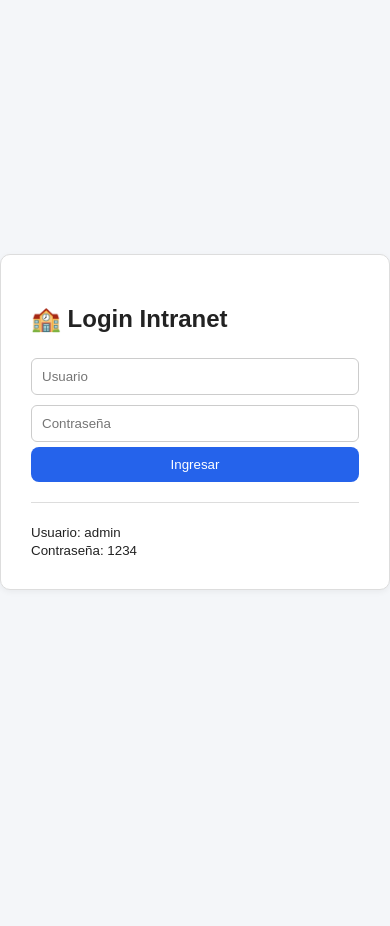
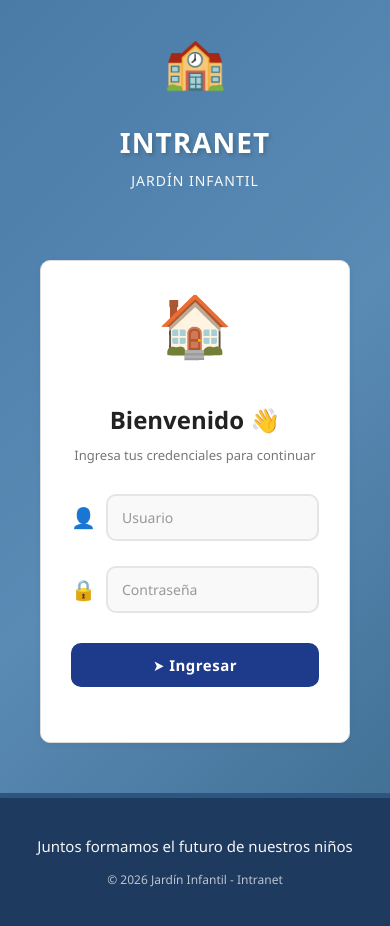
Before and after one commit to LuisAlberco1/intranet-jardin, a React (Vite) app: page / in a window 390 px wide. Before the commit the page ends 844 px from the top, so only its background shows below. Built offline with nearby package versions, Linux system fonts and the light colour scheme.

Commit message:
diseño de apartado del login

```diff
--- a/src/pages/Dashboard.tsx
+++ b/src/pages/Dashboard.tsx
@@ -1,51 +1,30 @@
-import { useContext, useEffect, useState } from "react";
+import { useContext } from "react";
 import { Link, useNavigate } from "react-router-dom";
 import { AuthContext } from "../context/AuthContext";
-
-const getLength = (key: string) => {
-  try {
-    const data = localStorage.getItem(key);
-    if (!data) return 0;
-
-    const parsed = JSON.parse(data);
-
-    return Array.isArray(parsed) ? parsed.length : 0;
-  } catch {
-    return 0;
-  }
-};
+import { DataContext } from "../context/DataContext";
 
 export default function Dashboard() {
-  const ctx = useContext(AuthContext);
+  const authCtx = useContext(AuthContext);
+  const dataCtx = useContext(DataContext);
+
   const navigate = useNavigate();
 
-  const [totalComunicados, setTotalComunicados] = useState(0);
-  const [totalReuniones, setTotalReuniones] = useState(0);
-  const [totalActividades, setTotalActividades] = useState(0);
+  if (!authCtx || !dataCtx) {
+    return null;
+  }
 
-  if (!ctx) return null;
+  const { user, logout } = authCtx;
 
-  const { user, logout } = ctx;
+  // seguridad TS
+  if (!user) {
+    return null;
+  }
 
-  const actualizar = () => {
-    setTotalComunicados(getLength("comunicados"));
-    setTotalReuniones(getLength("reuniones"));
-    setTotalActividades(getLength("actividades"));
-  };
-
-  // carga inicial
-  useEffect(() => {
-    actualizar();
-  }, []);
-
-  // 🔥 sincronización cada vez que vuelves a la pestaña
-  useEffect(() => {
-    window.addEventListener("focus", actualizar);
-
-    return () => {
-      window.removeEventListener("focus", actualizar);
-    };
-  }, []);
+  const {
+    comunicados,
+    reuniones,
+    actividades,
+  } = dataCtx;
 
   const handleLogout = () => {
     logout();
@@ -57,7 +36,9 @@ export default function Dashboard() {
       <h1>🏫 Intranet Jardín Infantil</h1>
 
       <p>
-        Usuario: <b>{user?.nombre}</b> | Rol: {user?.rol}
+        Usuario: <b>{user.nombre}</b>
+        {" | "}
+        Rol: <b>{user.rol}</b>
       </p>
 
       <hr />
@@ -65,20 +46,22 @@ export default function Dashboard() {
       <h2>Resumen del sistema</h2>
 
       <div className="grid grid-3">
+
         <div className="card">
-          <h3>{totalComunicados}</h3>
-          <p>Comunicados</p>
+          <h3>{comunicados.length}</h3>
+          <p>📢 Comunicados</p>
         </div>
 
         <div className="card">
-          <h3>{totalReuniones}</h3>
-          <p>Reuniones</p>
+          <h3>{reuniones.length}</h3>
+          <p>👨‍👩‍👧 Reuniones</p>
         </div>
 
         <div className="card">
-          <h3>{totalActividades}</h3>
-          <p>Actividades</p>
+          <h3>{actividades.length}</h3>
+          <p>📅 Actividades</p>
         </div>
+
       </div>
 
       <hr />
@@ -86,23 +69,28 @@ export default function Dashboard() {
       <h2>Módulos</h2>
 
       <div className="grid grid-3">
+
         <Link to="/comunicados">
           <div className="card">
             <h3>📢 Comunicados</h3>
+            <p>Administrar comunicados internos</p>
           </div>
         </Link>
 
         <Link to="/reuniones">
           <div className="card">
             <h3>👨‍👩‍👧 Reuniones</h3>
+            <p>Gestionar reuniones</p>
           </div>
         </Link>
 
         <Link to="/actividades">
           <div className="card">
             <h3>📅 Actividades</h3>
+            <p>Gestionar actividades</p>
           </div>
         </Link>
+
       </div>
 
       <hr />
--- a/src/pages/Login.tsx
+++ b/src/pages/Login.tsx
@@ -1,6 +1,7 @@
 import { useState, useContext } from "react";
 import { useNavigate } from "react-router-dom";
 import { AuthContext } from "../context/AuthContext";
+import "../styles/login.css";
 
 type Credencial = {
   user: string;
@@ -17,14 +18,12 @@ export default function Login() {
   const [password, setPassword] = useState("");
   const [error, setError] = useState("");
 
-  // seguridad TS
   if (!ctx) {
     return <h2>Error cargando autenticación</h2>;
   }
 
   const { login } = ctx;
 
-  // simulación de usuarios
   const credenciales: Credencial[] = [
     {
       user: "admin",
@@ -36,7 +35,6 @@ export default function Login() {
 
   const handleLogin = (e: React.FormEvent<HTMLFormElement>) => {
     e.preventDefault();
-
     setError("");
 
     if (!usuario.trim() || !password.trim()) {
@@ -45,9 +43,7 @@ export default function Login() {
     }
 
     const usuarioEncontrado = credenciales.find(
-      (u) =>
-        u.user === usuario &&
-        u.pass === password
+      (u) => u.user === usuario && u.pass === password
     );
 
     if (!usuarioEncontrado) {
@@ -64,52 +60,57 @@ export default function Login() {
   };
 
   return (
-    <div className="login-container">
+    <div className="login-page">
+      <div className="login-header">
+        <div className="header-content">
+          <div className="school-icon">🏫</div>
+          <h1>INTRANET</h1>
+          <p>JARDÍN INFANTIL</p>
+        </div>
+      </div>
+
+      <div className="login-main">
         <div className="login-card">
+          <div className="card-icon">🏠</div>
 
-        <h2>🏫 Login Intranet</h2>
+          <h2>Bienvenido 👋</h2>
+          <p className="subtitle">Ingresa tus credenciales para continuar</p>
 
-        <form
-          className="login-form"
-          onSubmit={handleLogin}
-        >
+          <form className="login-form" onSubmit={handleLogin}>
+            <div className="input-group">
+              <span className="input-icon">👤</span>
               <input
                 type="text"
                 placeholder="Usuario"
                 value={usuario}
-            onChange={(e) =>
-              setUsuario(e.target.value)
-            }
+                onChange={(e) => setUsuario(e.target.value)}
               />
+            </div>
 
+            <div className="input-group">
+              <span className="input-icon">🔒</span>
               <input
                 type="password"
                 placeholder="Contraseña"
                 value={password}
-            onChange={(e) =>
-              setPassword(e.target.value)
-            }
+                onChange={(e) => setPassword(e.target.value)}
               />
+            </div>
 
-          <button type="submit">
-            Ingresar
+            <button type="submit" className="btn-login">
+              ➤ Ingresar
             </button>
           </form>
 
-        {error && (
-          <p className="error">
-            {error}
-          </p>
-        )}
+          {error && <p className="error-message">{error}</p>}
+        </div>
+      </div>
 
-        <hr />
-
-        <small>
-          Usuario: admin
-          <br />
-          Contraseña: 1234
-        </small>
-
+      <div className="login-footer">
+        <div className="footer-content">
+          <p>Juntos formamos el futuro de nuestros niños</p>
+          <p>© 2026 Jardín Infantil - Intranet</p>
+        </div>
       </div>
     </div>
   );
--- /dev/null
+++ b/src/styles/login.css
@@ -0,0 +1,306 @@
+/* LOGIN PAGE */
+.login-page {
+  min-height: 100vh;
+  display: flex;
+  flex-direction: column;
+  background: linear-gradient(135deg, #4a7ba7 0%, #5a8bb5 50%, #3d6b8f 100%);
+  font-family: 'Segoe UI', Tahoma, Geneva, Verdana, sans-serif;
+  position: relative;
+  overflow: hidden;
+}
+
+/* HEADER */
+.login-header {
+  text-align: center;
+  color: white;
+  padding: 40px 20px 20px;
+  flex-shrink: 0;
+}
+
+.header-content {
+  position: relative;
+  z-index: 2;
+}
+
+.school-icon {
+  font-size: 60px;
+  margin-bottom: 15px;
+  display: inline-block;
+  animation: float 3s ease-in-out infinite;
+}
+
+@keyframes float {
+  0%, 100% {
+    transform: translateY(0px);
+  }
+  50% {
+    transform: translateY(-10px);
+  }
+}
+
+.login-header h1 {
+  font-size: 42px;
+  font-weight: 700;
+  margin: 10px 0;
+  letter-spacing: 2px;
+  text-shadow: 2px 2px 4px rgba(0, 0, 0, 0.2);
+}
+
+.login-header p {
+  font-size: 18px;
+  letter-spacing: 1px;
+  margin: 5px 0;
+  opacity: 0.95;
+  font-weight: 500;
+}
+
+/* MAIN CONTENT */
+.login-main {
+  flex: 1;
+  display: flex;
+  justify-content: center;
+  align-items: center;
+  padding: 30px 20px;
+  position: relative;
+  z-index: 2;
+}
+
+/* LOGIN CARD */
+.login-card {
+  background: white;
+  border-radius: 24px;
+  padding: 45px 35px;
+  box-shadow: 0 20px 60px rgba(0, 0, 0, 0.25);
+  max-width: 350px;
+  width: 100%;
+  text-align: center;
+  position: relative;
+  animation: slideUp 0.5s ease-out;
+}
+
+@keyframes slideUp {
+  from {
+    opacity: 0;
+    transform: translateY(30px);
+  }
+  to {
+    opacity: 1;
+    transform: translateY(0);
+  }
+}
+
+.card-icon {
+  font-size: 80px;
+  margin-bottom: 20px;
+  display: inline-block;
+  animation: bounce 2s ease-in-out infinite;
+}
+
+@keyframes bounce {
+  0%, 100% {
+    transform: translateY(0);
+  }
+  50% {
+    transform: translateY(-15px);
+  }
+}
+
+.login-card h2 {
+  font-size: 28px;
+  color: #222;
+  margin: 10px 0 0;
+  font-weight: 700;
+}
+
+.login-card .subtitle {
+  font-size: 14px;
+  color: #777;
+  margin: 10px 0 25px;
+  font-weight: 400;
+}
+
+/* FORM */
+.login-form {
+  margin: 25px 0;
+  display: flex;
+  flex-direction: column;
+  gap: 15px;
+}
+
+.input-group {
+  position: relative;
+  display: flex;
+  align-items: center;
+  gap: 10px;
+}
+
+.input-icon {
+  font-size: 20px;
+  flex-shrink: 0;
+}
+
+.login-form input {
+  flex: 1;
+  padding: 14px 16px;
+  border: 2px solid #e5e5e5;
+  border-radius: 10px;
+  font-size: 15px;
+  color: #222;
+  font-family: inherit;
+  transition: all 0.3s ease;
+  background: #f9f9f9;
+}
+
+.login-form input:focus {
+  outline: none;
+  border-color: #1e3a5f;
+  background: white;
+  box-shadow: 0 0 0 3px rgba(30, 58, 95, 0.1);
+}
+
+.login-form input::placeholder {
+  color: #999;
+}
+
+/* BUTTON */
+.btn-login {
+  padding: 14px 20px;
+  background: #1e3a8a;
+  color: white;
+  border: none;
+  border-radius: 10px;
+  font-size: 16px;
+  font-weight: 600;
+  cursor: pointer;
+  transition: all 0.3s ease;
+  margin-top: 10px;
+  letter-spacing: 0.5px;
+  font-family: inherit;
+}
+
+.btn-login:hover {
+  background: #1e3a5f;
+  transform: translateY(-2px);
+  box-shadow: 0 8px 20px rgba(30, 58, 95, 0.3);
+}
+
+.btn-login:active {
+  transform: translateY(0);
+  box-shadow: 0 4px 12px rgba(30, 58, 95, 0.2);
+}
+
+/* ERROR MESSAGE */
+.error-message {
+  background: #fee;
+  color: #c33;
+  padding: 12px;
+  border-radius: 8px;
+  border-left: 4px solid #c33;
+  font-size: 14px;
+  margin: 15px 0;
+  text-align: left;
+  animation: shake 0.3s ease-in-out;
+}
+
+@keyframes shake {
+  0%, 100% {
+    transform: translateX(0);
+  }
+  25% {
+    transform: translateX(-5px);
+  }
+  75% {
+    transform: translateX(5px);
+  }
+}
+
+/* FOOTER */
+.login-footer {
+  background: #1e3a5f;
+  color: white;
+  padding: 30px 20px;
+  text-align: center;
+  flex-shrink: 0;
+  position: relative;
+  z-index: 2;
+  border-top: 5px solid #2d5581;
+}
+
+.footer-content p {
+  margin: 8px 0;
+  font-size: 14px;
+  opacity: 0.9;
+}
+
+.footer-content p:first-child {
+  font-size: 15px;
+  font-weight: 500;
+  opacity: 0.95;
+}
+
+.footer-content p:last-child {
+  font-size: 12px;
+  opacity: 0.7;
+  margin-top: 15px;
+}
+
+/* RESPONSIVE */
+@media (max-width: 600px) {
+  .login-header {
+    padding: 30px 20px 15px;
+  }
+
+  .login-header h1 {
+    font-size: 32px;
+  }
+
+  .login-header p {
+    font-size: 14px;
+  }
+
+  .school-icon {
+    font-size: 50px;
+  }
+
+  .login-card {
+    padding: 35px 25px;
+    margin: 20px;
+  }
+
+  .card-icon {
+    font-size: 70px;
+  }
+
+  .login-card h2 {
+    font-size: 24px;
+  }
+
+  .login-card .subtitle {
+    font-size: 13px;
+  }
+
+  .login-form input {
+    padding: 12px 14px;
+    font-size: 14px;
+  }
+
+  .btn-login {
+    padding: 12px 16px;
+    font-size: 15px;
+  }
+}
+
+@media (max-width: 400px) {
+  .login-header h1 {
+    font-size: 28px;
+    letter-spacing: 1px;
+  }
+
+  .login-card {
+    padding: 30px 20px;
+  }
+
+  .card-icon {
+    font-size: 60px;
+  }
+}
```
Lines whose indentation alone changed are shown as unchanged.
